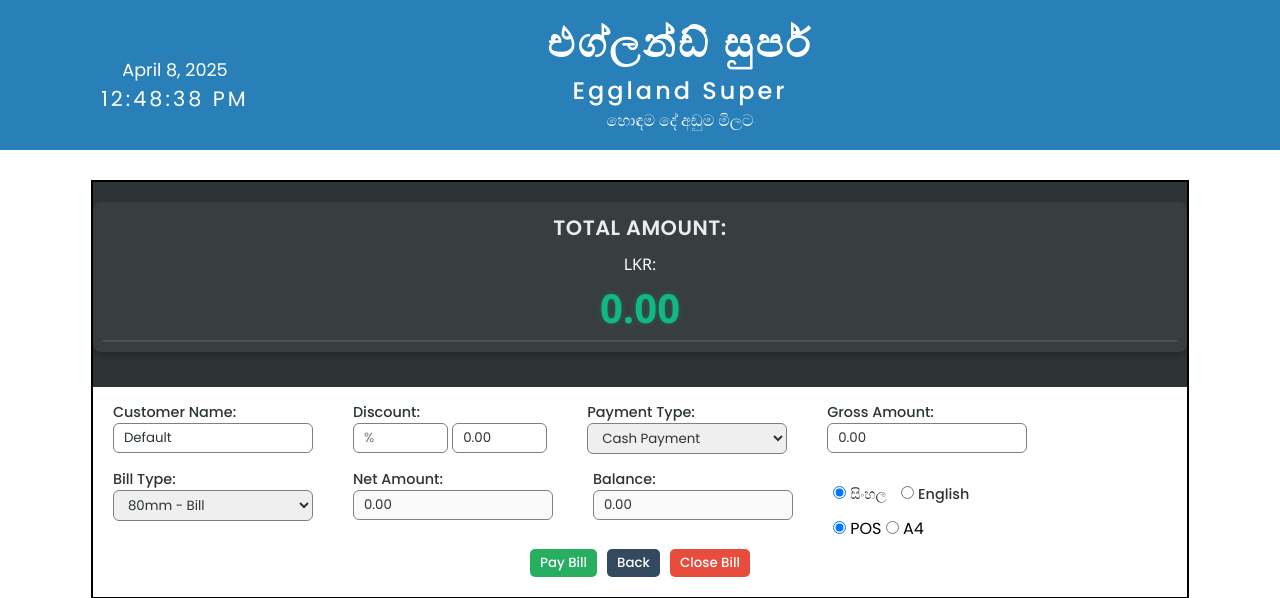
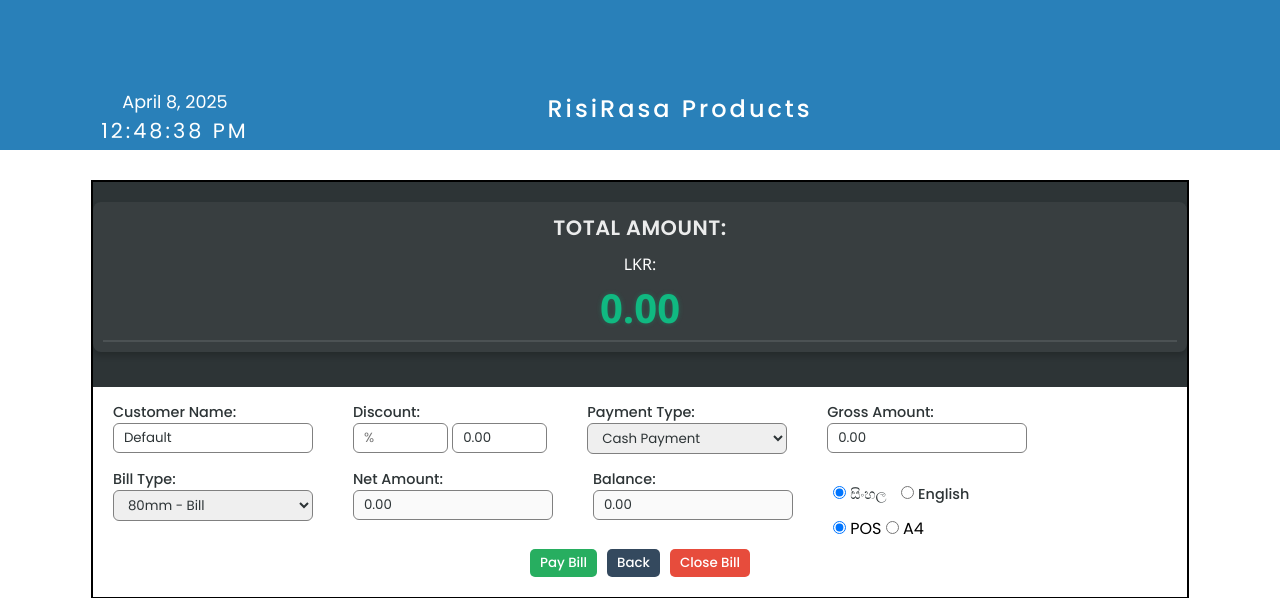
Before and after one commit to supun221/risi_rasa_products, a PHP site: page /app/views/invoice/pos_checkout.php in a window 1280 px wide. Shown: the top 598 px of the page. Run offline with PHP 8.4, Linux system fonts and the light colour scheme; some libraries are stand-ins or nearby versions; some web fonts are replaced.

Commit message:
name changes

```diff
--- a/app/assets/js/raw_inventory_script.js
+++ b/app/assets/js/raw_inventory_script.js
@@ -1435,8 +1435,8 @@ document.addEventListener("DOMContentLoaded", () => {
 
     // Barcode Generation with Company Name and Price
     function generateBarcode() {
-        const companyName = "EGGLAND SUPER"; // Replace with your actual company name
-        const address = "Dambulla Road, Yaggapitiya, Kurunegala.";
+        const companyName = "Risi Rasa"; // Replace with your actual company name
+        const address = "No 548/1 ,near the Hospital,Morayaya,Minipe";
         const product = productNameInput.value
         const price = document.getElementById("printPrice").value;
         const mfd = document.getElementById("mfDate").value;
--- a/app/views/invoice/advance_bill.php
+++ b/app/views/invoice/advance_bill.php
@@ -67,7 +67,7 @@ $billHtml = '
 <head>
     <meta charset="UTF-8">
     <meta name="viewport" content="width=device-width, initial-scale=1.0">
-    <title>Eggland | Advance Bill</title>
+    <title>RisiRasa | Advance Bill</title>
     <style>
         * {
             margin: 0;
--- a/app/views/invoice/advance_bill_new.php
+++ b/app/views/invoice/advance_bill_new.php
@@ -65,7 +65,7 @@ $freeIssuesFlag = false;
 <head>
     <meta charset="UTF-8">
     <meta name="viewport" content="width=device-width, initial-scale=1.0">
-    <title>Eggland | Advance Bill</title>
+    <title>RisiRasa | Advance Bill</title>
     <style>
         * {
             margin: 0;
--- a/app/views/invoice/generate_pos_bill.php
+++ b/app/views/invoice/generate_pos_bill.php
@@ -48,7 +48,7 @@ $billHtml = '
 <head>
     <meta charset="UTF-8">
     <meta name="viewport" content="width=device-width, initial-scale=1.0">
-    <title>Eggland | POS Bill</title>
+    <title>RisiRasa | POS Bill</title>
     <style>
         * {
             margin: 0;
--- a/app/views/invoice/generate_wholesale_bill.php
+++ b/app/views/invoice/generate_wholesale_bill.php
@@ -48,7 +48,7 @@ $billHtml = '
 <head>
     <meta charset="UTF-8">
     <meta name="viewport" content="width=device-width, initial-scale=1.0">
-    <title>Eggland | POS Bill</title>
+    <title>RisiRasa Products | POS Bill</title>
     <style>
         * {
             margin: 0;
--- a/app/views/invoice/generate_wholesale_bill_new.php
+++ b/app/views/invoice/generate_wholesale_bill_new.php
@@ -672,7 +672,7 @@ if ($user_branch) {
         </p>
         <p>
             <strong style="font-size: 15px; font-weight:600;" class="<?= $language === 'sinhala' ? 'sinhala-text' : 'english-text' ?>">
-                <?= $language === 'sinhala' ? getSinhalaText('Eggland Super') : 'Eggland Super' ?>
+                <?= $language === 'sinhala' ? getSinhalaText('RisiRasa Products') : 'RisiRasa Products' ?>
             </strong>
         </p>
     </div>
--- a/app/views/invoice/pos_bill_list_new.php
+++ b/app/views/invoice/pos_bill_list_new.php
@@ -268,7 +268,7 @@ $customerID = $billData['customer_id'] ?? 'Unknown';
 
     <div class="footer">
         <p>Thank You Come Again!</p>
-        <p><strong>Eggland Super</strong></p>
+        <p><strong>RisiRasa Products</strong></p>
     </div>
 </body>
 </html>
--- a/app/views/invoice/pos_checkout.php
+++ b/app/views/invoice/pos_checkout.php
@@ -57,7 +57,7 @@ if($customerName == ""){
 <head>
     <meta charset="UTF-8">
     <meta name="viewport" content="width=device-width, initial-scale=1.0">
-    <title>Eggland | Payment</title>
+    <title>RisiRasa Products | Payment</title>
     <link rel="stylesheet" href="./create-invoice.styles.css">
     <link rel="stylesheet" href="./pos_checkout.styles.css">
     <script src="https://cdn.jsdelivr.net/npm/sweetalert2@11"></script>
@@ -103,9 +103,9 @@ if($customerName == ""){
                 </div>
 
                 <div class="company-info">
-                    <span class="heading-sinhala">එග්ලන්ඩ් සුපර්</span>
-                    <span class="heading-english">Eggland Super</span>
-                    <span class="company-motto">හොඳම දේ අඩුම මිලට</span>
+                    <!-- <span class="heading-sinhala">එග්ලන්ඩ් සුපර්</span> -->
+                    <span class="heading-english">RisiRasa Products</span>
+                    <!-- <span class="company-motto">හොඳම දේ අඩුම මිලට</span> -->
                 </div>
             </div>
         </div>
--- a/app/views/invoice/pos_checkout_modal.php
+++ b/app/views/invoice/pos_checkout_modal.php
@@ -62,7 +62,7 @@ if($customerName == ""){
 <head>
     <meta charset="UTF-8">
     <meta name="viewport" content="width=device-width, initial-scale=1.0">
-    <title>Eggland | Payment</title>
+    <title>RisiRasa Products | Payment</title>
     <link rel="stylesheet" href="./create-invoice.styles.css">
     <link rel="stylesheet" href="./pos_checkout.styles.css">
     <script src="https://cdn.jsdelivr.net/npm/sweetalert2@11"></script>
--- a/app/views/raw_stocks/stock_view.php
+++ b/app/views/raw_stocks/stock_view.php
@@ -124,9 +124,9 @@ if (isset($_GET['action'])) {
                 </div>
 
                 <div class="company-info">
-                    <span class="heading-sinhala">එග්ලන්ඩ් සුපර්</span>
-                    <span class="heading-english">Eggland Super</span>
-                    <span class="company-motto">හොඳම දේ අඩුම මිලට</span>
+                    <!-- <span class="heading-sinhala">එග්ලන්ඩ් සුපර්</span> -->
+                    <span class="heading-english">RisiRasa Products</span>
+                    <!-- <span class="company-motto">හොඳම දේ අඩුම මිලට</span> -->
                 </div>
             </div>
         </div>
--- a/app/views/stocks/stock_transfer.php
+++ b/app/views/stocks/stock_transfer.php
@@ -43,7 +43,7 @@ if($user_role === 'admin'){
     <!-- upper ribbon holds currenty signed in user information -->
     <div class="st-upper-ribbon">
         <div class="st-page-title">
-            <span class="st-title-main">Eggland Super</span>
+            <span class="st-title-main">RisiRasa Products</span>
             <span class="st-title-sub">Stock Transferring</span>
         </div>
 
```
